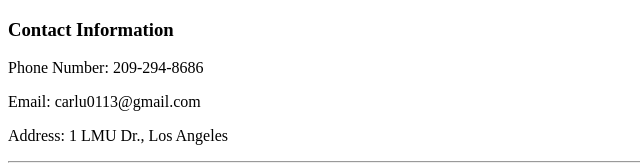
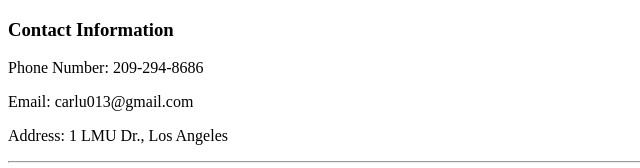
Before and after one commit to carluisMD/cv, a plain HTML site: page contact-me.html in a window 1280 px wide. Shown: the top 168 px of the page, 0-640 px from the left. Drawn offline with Linux system fonts and the light colour scheme.

Commit message:
Update contact-me.html

```diff
--- a/contact-me.html
+++ b/contact-me.html
@@ -7,7 +7,7 @@
   <body>
 <h3>Contact Information</h3>
   <p>Phone Number: 209-294-8686</p>
-  <p>Email: carlu0113@gmail.com</p>
+  <p>Email: carlu013@gmail.com</p>
   <p>Address: 1 LMU Dr., Los Angeles</p>
 
 <!--form tags and the labels and inputs:
```
